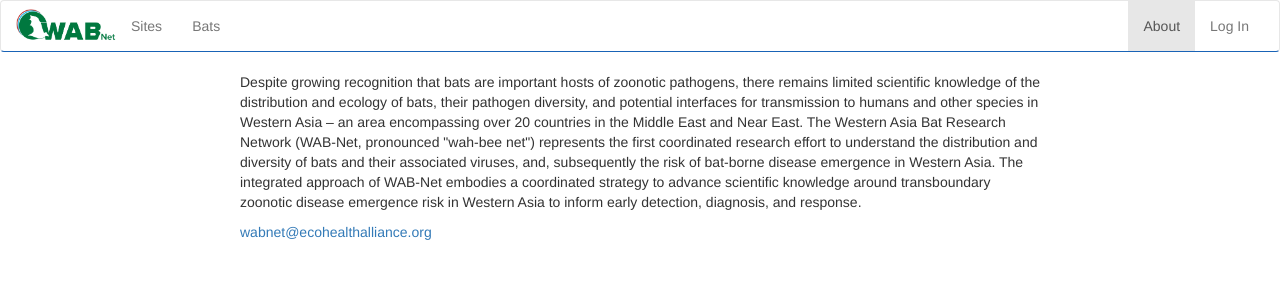
After one commit to ecohealthalliance/wab-net-website, a Django app: page /about/ in a window 1280 px wide. The commit adds this page. Shown: the top 300 px of the page. Run offline with Django 3.2, Linux system fonts and the light colour scheme; some libraries are stand-ins or nearby versions.

Commit message:
Add map view and improve ec5 syncing

```diff
--- a/wabnet/admin.py
+++ b/wabnet/admin.py
@@ -1,8 +1,12 @@
 from django.contrib import admin
-from .models import SecondaryData
+from .models import SecondaryData, EC5Imports
 
 @admin.register(SecondaryData)
 class SecondaryDataAdmin(admin.ModelAdmin):
+    pass
+
+@admin.register(EC5Imports)
+class EC5ImportsAdmin(admin.ModelAdmin):
     pass
 
 admin.autodiscover()
--- a/wabnet/ec5_models.py
+++ b/wabnet/ec5_models.py
@@ -158,7 +158,7 @@ class BatData(models.Model):
     x_108_OTHER_samples_co_x = models.TextField(verbose_name='OTHER samples collected')
     x_109_Acoustic_recordi_x = models.TextField(verbose_name='Acoustic recordings taken?')
     x_110_OTHER_samples_co_x = models.TextField(verbose_name='OTHER samples collected on included on the list')
-    x_120_Necropsy_perform_x = models.TextField(verbose_name='Necropsy performed?')
+    x_120_Necropsy_or_spec_x = models.TextField(verbose_name='Necropsy or specimen voucher performed?')
     x_122_Date_necropsy_pe_x = models.TextField(verbose_name='Date necropsy performed')
     x_123_Person_performin_x = models.TextField(verbose_name='Person performing the necropsy')
     x_124_Samples_collecte_x = models.TextField(verbose_name='Samples collected during necropsy (store in RNAlater)')
--- a/wabnet/models.py
+++ b/wabnet/models.py
@@ -1,6 +1,7 @@
 from django.db import models
 from django.contrib.auth.models import User
 from .ec5_models import *
+import datetime
 
 class SecondaryData(models.Model):
     name = "Secondary Data Attachments"
@@ -8,3 +9,8 @@ class SecondaryData(models.Model):
     file = models.FileField(upload_to='secondary/', verbose_name='File Attachment')
     created_by = models.ForeignKey(User, on_delete=models.CASCADE)
     created_at = models.DateTimeField()
+
+class EC5Imports(models.Model):
+    date = models.DateTimeField(default=datetime.datetime.now)
+    success = models.BooleanField(default=False)
+    import_type = models.CharField(max_length=50)
--- a/wabnet/static/styles.css
+++ b/wabnet/static/styles.css
@@ -37,3 +37,15 @@
 .attach-data {
     color: white;
 }
+.navbar-brand {
+    background: url("/static/logo.png");
+    text-indent: -9999px;
+    background-size: 100px;
+    width: 100px;
+    height: 32px;
+    margin-top: 8px;
+    margin-left: 0 !important;
+}
+#leafletmap {
+    height: 500px;
+}
--- /dev/null
+++ b/wabnet/templates/about.html
@@ -0,0 +1,22 @@
+{% extends "base.html" %}
+{% load static %}
+
+{% block title %}About WAB-net{% endblock %}
+
+{% block content %}
+    <p>
+        Despite growing recognition that bats are important hosts of zoonotic pathogens,
+        there remains limited scientific knowledge of the distribution and ecology of bats,
+        their pathogen diversity,
+        and potential interfaces for transmission to humans and other species in Western Asia –
+        an area encompassing over 20 countries in the Middle East and Near East.
+        The Western Asia Bat Research Network (WAB-Net, pronounced "wah-bee net")
+        represents the first coordinated research effort to understand the distribution
+        and diversity of bats and their associated viruses, and,
+        subsequently the risk of bat-borne disease emergence in Western Asia.
+        The integrated approach of WAB-Net embodies a coordinated strategy
+        to advance scientific knowledge around transboundary zoonotic disease emergence risk
+        in Western Asia to inform early detection, diagnosis, and response.
+    </p>
+    <p><a href="mailto:wabnet@ecohealthalliance.org">wabnet@ecohealthalliance.org</p>
+{% endblock %}
--- a/wabnet/templates/base.html
+++ b/wabnet/templates/base.html
@@ -5,6 +5,8 @@
       <title>{% block title %}WAB-net{% endblock %}</title>
       <link rel="stylesheet" href="https://maxcdn.bootstrapcdn.com/bootstrap/3.3.7/css/bootstrap.min.css" />
       <link rel="stylesheet" href="{% static "styles.css" %}" />
+      {% block head_additions %}
+      {% endblock %}
     </head>
     <body>
       {% block navbar %}
@@ -26,6 +28,7 @@
               <li class="{% if request.resolver_match.view_name == 'bats' %}active{% endif %}"><a href="{% url 'bats' %}" class="">Bats</a></li>
             </ul>
             <ul class="nav navbar-nav navbar-right">
+              <li class="{% if request.resolver_match.view_name == 'about' %}active{% endif %}"><a href="{% url 'about' %}" class="">About</a></li>
               {% if user.is_authenticated %}
                 <li class="dropdown">
                   <a href="#" class="dropdown-toggle" data-toggle="dropdown" role="button" aria-haspopup="true" aria-expanded="false">Settings <span class="caret"></span></a>
--- a/wabnet/urls.py
+++ b/wabnet/urls.py
@@ -16,7 +16,7 @@ Including another URLconf
 from django.contrib import admin
 from django.urls import path, include
 from .views import (
-    site_table, site_view, attach_data,
+    site_table, site_view, attach_data, about,
     splash, download_all_data, bat_table, bat_view)
 from .run_import import reimport_all_data, sync_new_data
 from . import settings
@@ -24,6 +24,7 @@ from . import settings
 urlpatterns = [
     path('', splash),
     path('admin/', admin.site.urls),
+    path('about/', about, name='about'),
     path('sites/', site_table, name='sites'),
     path('sites/<site_id>', site_view, name='sites'),
     path('bats/<bat_id>/attach', attach_data, name='attach_data'),
--- a/wabnet/views.py
+++ b/wabnet/views.py
@@ -10,6 +10,7 @@ import django_tables2
 from .models import SiteData, BatData, SecondaryData, TrappingEvent
 from ec5_tools.entity_keywords_model import EntityKeywords
 from .tables import SiteTable, BatTable, SecondaryDataTable
+import json
 
 import inspect
 from . import ec5_models
@@ -40,7 +41,28 @@ class TrappingEventForm(forms.ModelForm):
 
 
 def splash(request):
-    return render(request, 'splash.html')
+    from django.core import serializers
+    all_countries = False
+    user_viewable_countries = set([
+        group.name.replace('View ', '') for group in request.user.groups.all()])
+    if 'all countries' in user_viewable_countries:
+        all_countries = True
+    sites = []
+    for site_data in SiteData.objects.all():
+        coords = json.loads(str(site_data.x_4_Site_location_GPS_x).replace("'", '"'))
+        sites.append({
+            'id': site_data.uuid,
+            'country': site_data.country,
+            'title': site_data.title,
+            'coords': [coords['latitude'], coords['longitude']],
+            'accessible': all_countries or site_data.country in user_viewable_countries,
+        })
+    return render(request, 'splash.html', {
+        'locationsJson': json.dumps(sites)
+    })
+
+def about(request):
+    return render(request, 'about.html')
 
 @login_required
 def site_table(request):
```
Also changed, not shown: ec5_tools/import_from_epicollect.py (+38 -20 lines), wabnet/run_import.py (+10 -0 lines), wabnet/templates/splash.html (+29 -0 lines), wabnet/migrations/0004_auto_20190207_2119.py (added).
